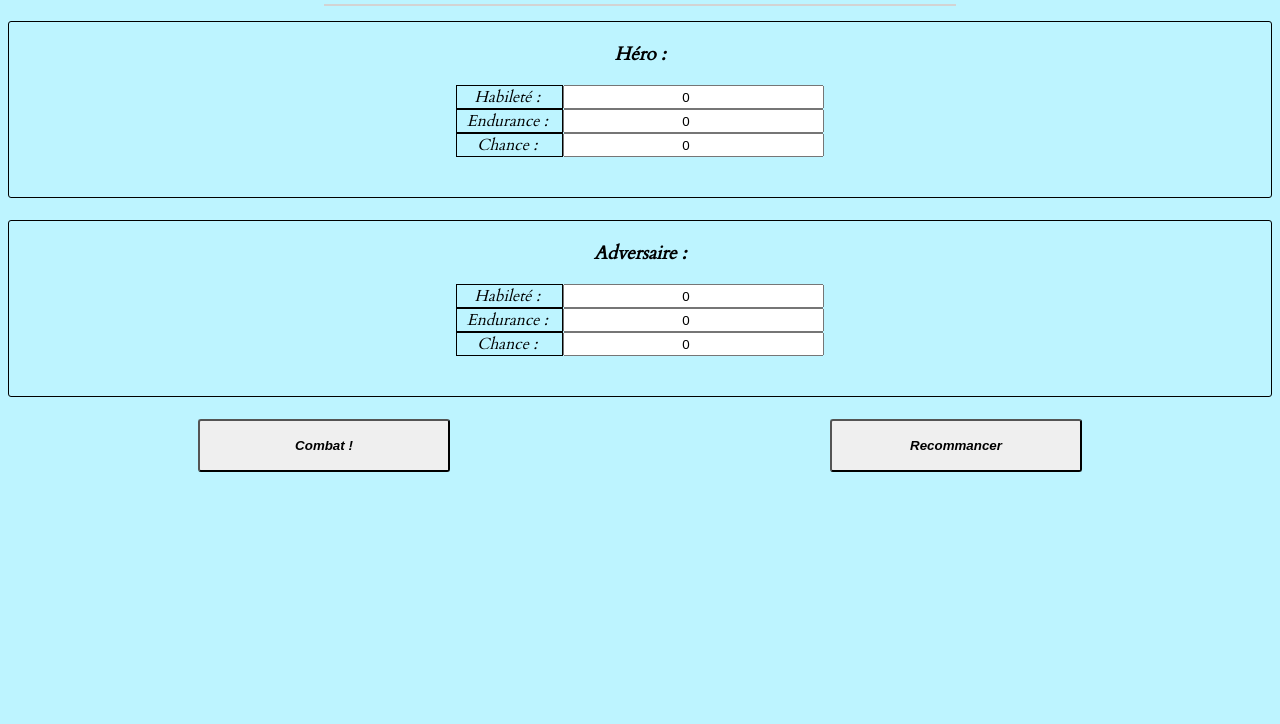
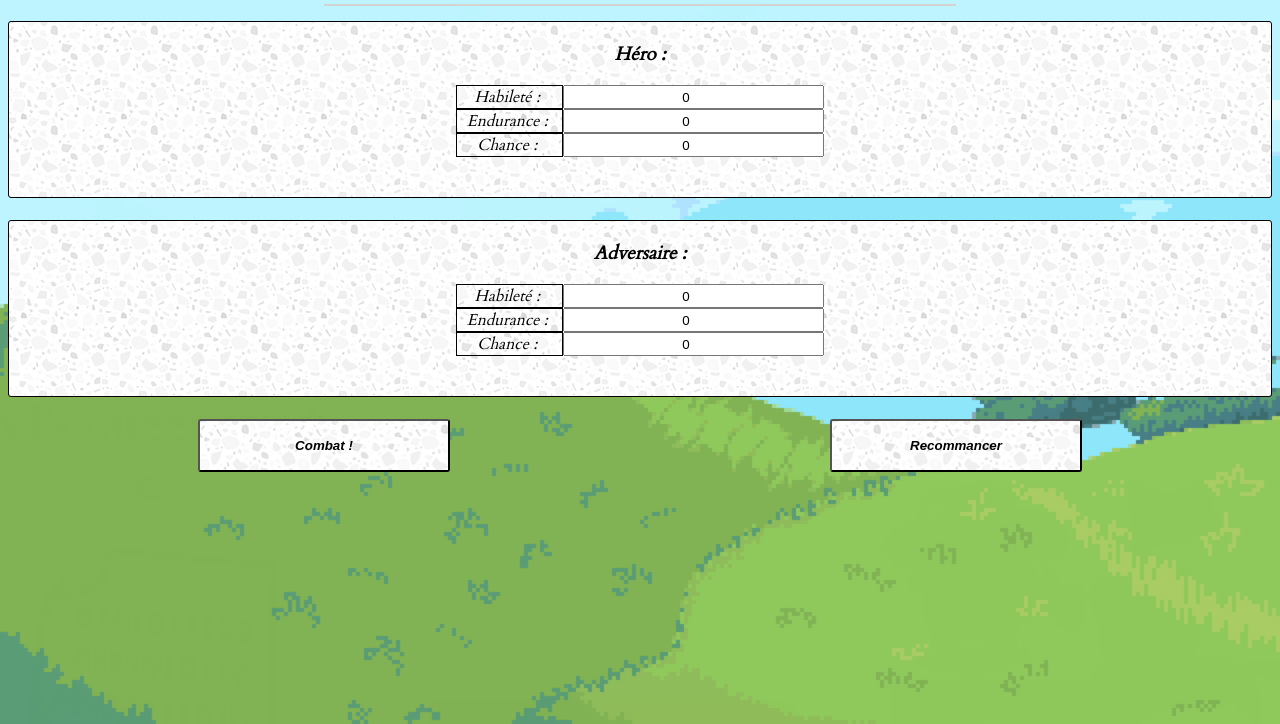
Before and after one commit to FredZorilla/Combat-Engine, a plain HTML site: page index.html in a window 1280 px wide. Shown: the part 76-800 px from the top of the page. Drawn offline with nearby package versions, Linux system fonts and the light colour scheme.

Commit message:
updated stylesheet

```diff
--- a/Assets/stylesheets/style.css
+++ b/Assets/stylesheets/style.css
@@ -1,5 +1,5 @@
 body{
-	background: url(assets/images/background.png) no-repeat center bottom fixed;
+	background: url(../images/background.png) no-repeat center bottom fixed;
 	background-color: #bdf4ff;
 	background-size: contain;
 	color: black;
@@ -10,7 +10,7 @@ body{
 
 .confirm{
 	min-width: 150px;
-	background-image: url("assets/images/light.png");
+	background-image: url("../images/light.png");
 	border-radius: 3px;
 	height: 4em;
 	font-weight: bolder;
@@ -45,7 +45,7 @@ input{
 }
 
 .personnage{
-	background-image: url("assets/images/light.png");
+	background-image: url("../images/light.png");
 	border: 1px solid black;
 	border-radius: 3px;
 	display: flex;
```
